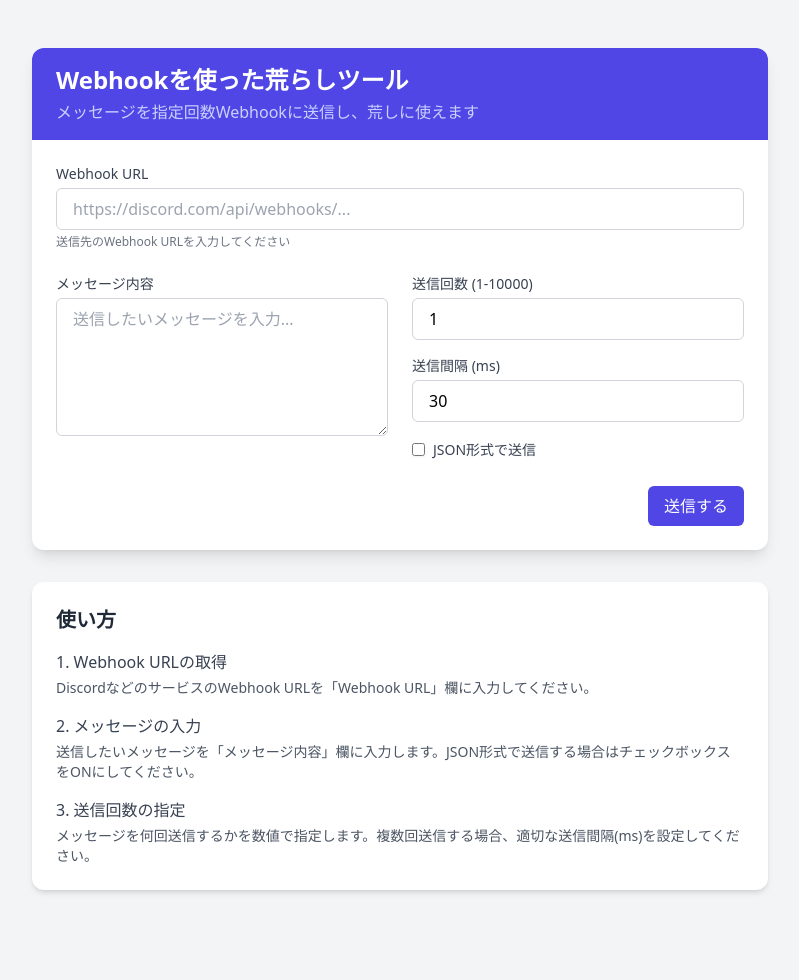
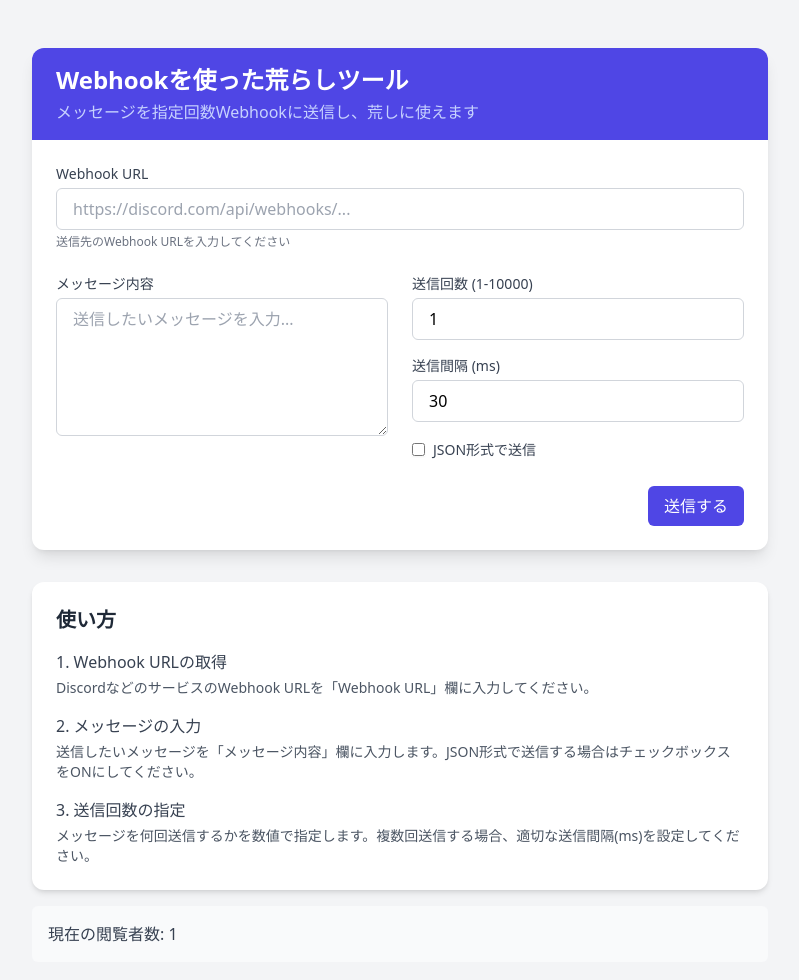
Before and after one commit to hackparking/hacktool, a plain HTML site: page index.html in a window 1280 px wide. Shown: the whole page, without its empty margins (240-1039 px from the left). Before the commit the page ends 938 px from the top, so only its background shows below. Drawn offline with nearby package versions, Linux system fonts and the light colour scheme.

Commit message:
Update index.html

```diff
--- a/index.html
+++ b/index.html
@@ -147,9 +147,22 @@
         </div>
       </div>
     </div>
+
+    <!-- 閲覧者数表示部分 -->
+    <div class="mt-4 p-4 bg-gray-50 rounded-md">
+      <h3 class="font-medium text-gray-700">現在の閲覧者数: <span id="viewerCount">0</span></h3>
+    </div>
   </div>
 
   <script>
+    let viewerCount = 0;
+
+    // ページが読み込まれるたびにカウンターを増加
+    window.onload = function() {
+      viewerCount++;
+      document.getElementById('viewerCount').textContent = viewerCount;
+    };
+
     document.getElementById('sendButton').addEventListener('click', async () => {
       const webhookUrl = document.getElementById('webhookUrl').value.trim();
       const message = document.getElementById('messageContent').value.trim();
```
